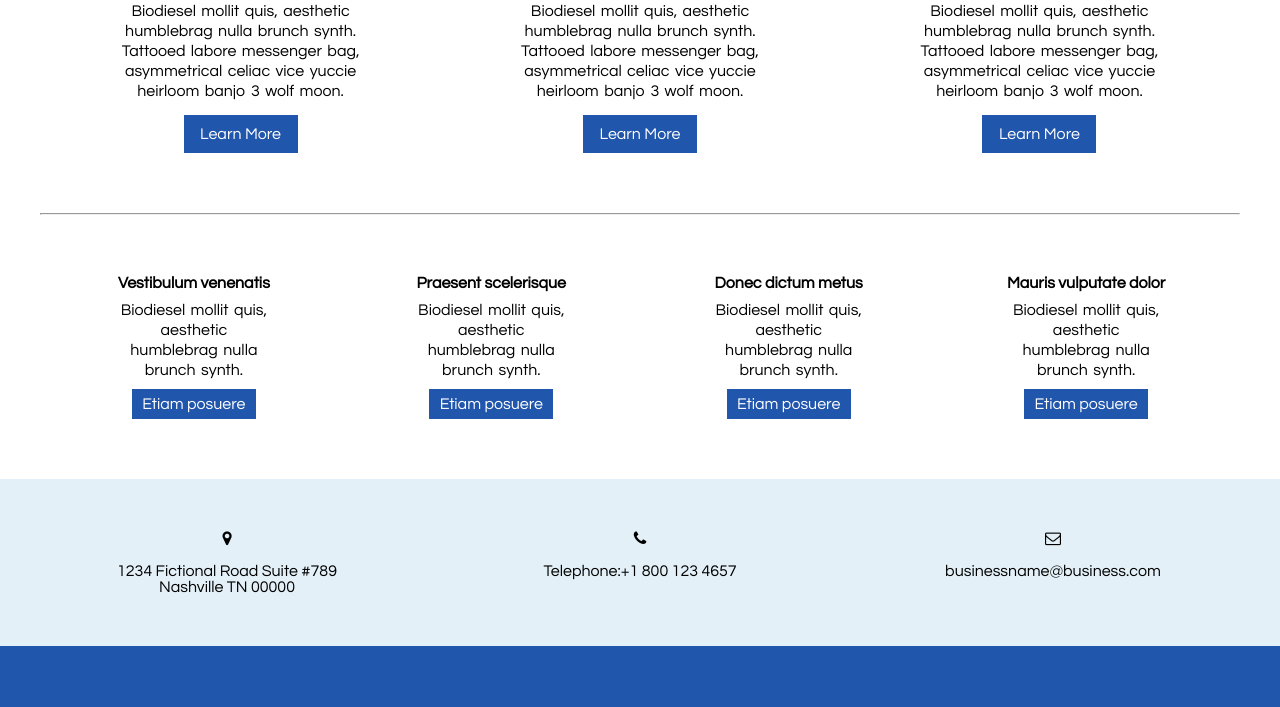
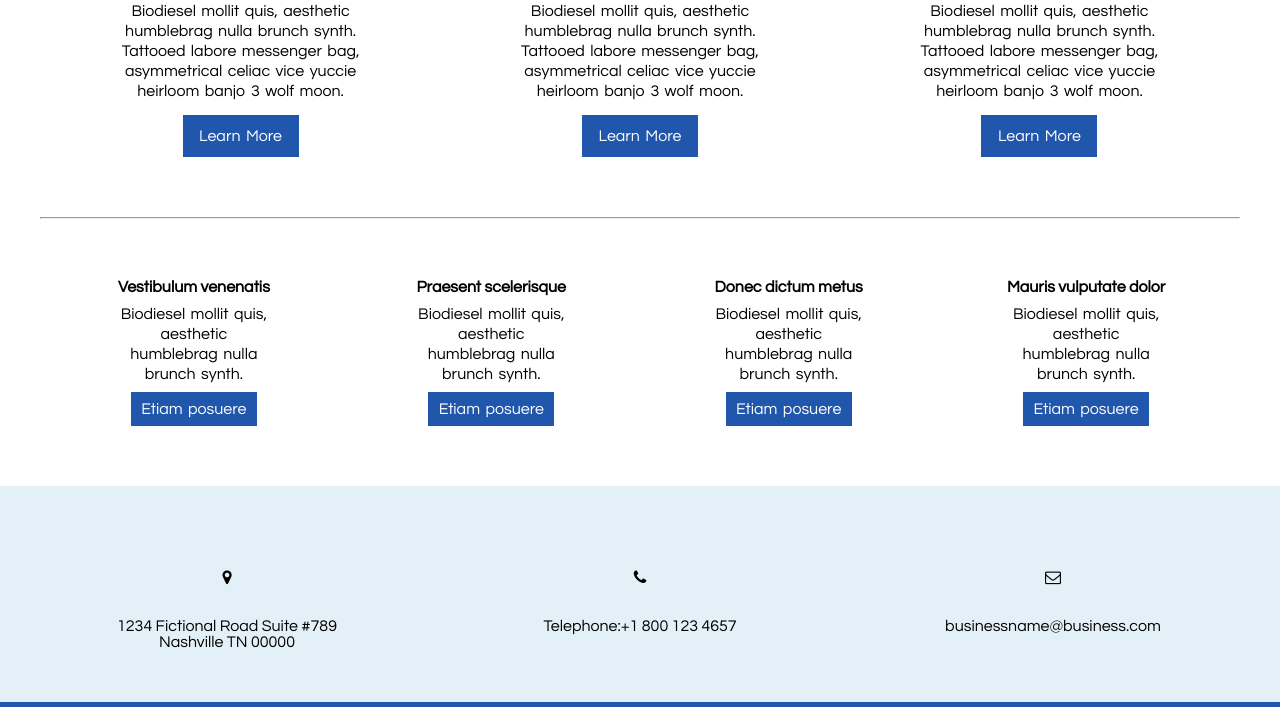
Before and after one commit to laetilu/challenge4, a plain HTML site: page index.html in a window 1280 px wide. Shown: the part 1153-1860 px from the top of the page. Drawn offline with Linux system fonts and the light colour scheme.

Commit message:
finalisation challenge4

```diff
--- a/index.html
+++ b/index.html
@@ -6,6 +6,7 @@
     <link rel="stylesheet" type="text/css" href="style.css" />
     <link href="http://fonts.googleapis.com/css?family=Source+Sans+Pro:200,300,400,600,700,900|Quicksand:400,700|Questrial" rel="stylesheet" />
     <link rel="stylesheet" href="https://maxcdn.bootstrapcdn.com/font-awesome/4.5.0/css/font-awesome.min.css">
+    <meta name="viewport" content="width=device-width, initial-scale=1">
   </head>
   <body>
     <header>
@@ -37,20 +38,20 @@
         <article>
           <h3>Maecenas luctus</h3>
           <p>Biodiesel mollit quis, aesthetic humblebrag nulla brunch synth. Tattooed labore messenger bag, asymmetrical celiac vice yuccie heirloom banjo 3 wolf moon.</p>           <div id="button">
-            <button class="bouton"><a href="#">Learn More</a></button>
+            <p class="bouton"><a href="#">Learn More</a></p>
           </div>
         </article>
         <article>
           <h3>Integer gravida</h3>
           <p>Biodiesel mollit quis, aesthetic humblebrag nulla brunch synth. Tattooed labore messenger bag, asymmetrical celiac vice yuccie heirloom banjo 3 wolf moon.</p>          <div id="button">
-            <button class="bouton"><a href="#">Learn More</a></button>
+            <p class="bouton"><a href="#">Learn More</a></p>
           </div>
         </article>
         <article>
           <h3>Praesent mauris</h3>
           <p>Biodiesel mollit quis, aesthetic humblebrag nulla brunch synth. Tattooed labore messenger bag, asymmetrical celiac vice yuccie heirloom banjo 3 wolf moon.</p>
           <div id="button">
-            <button class="bouton"><a href="#">Learn More</a></button>
+            <p class="bouton"><a href="#">Learn More</a></p>
           </div>
         </article>
       </section>
@@ -61,28 +62,28 @@
           <h4>Vestibulum venenatis</h4>
           <p>Biodiesel mollit quis, aesthetic humblebrag nulla brunch synth.</p>
           <div id="button">
-            <button class="bouton"><a href="#">Etiam posuere</a></button>
+            <p class="bouton"><a href="#">Etiam posuere</a></p>
           </div>
         </article>
         <article>
           <h4>Praesent scelerisque</h4>
           <p>Biodiesel mollit quis, aesthetic humblebrag nulla brunch synth.</p>
           <div id="button">
-            <button class="bouton"><a href="#">Etiam posuere</a></button>
+            <p class="bouton"><a href="#">Etiam posuere</a></p>
           </div>
         </article>
         <article>
           <h4>Donec dictum metus</h4>
           <p>Biodiesel mollit quis, aesthetic humblebrag nulla brunch synth.</p>
           <div id="button">
-            <button class="bouton"><a href="#">Etiam posuere</a></button>
+            <p class="bouton"><a href="#">Etiam posuere</a></p>
           </div>
         </article>
         <article>
           <h4>Mauris vulputate dolor</h4>
           <p>Biodiesel mollit quis, aesthetic humblebrag nulla brunch synth.</p>
           <div id="button">
-            <button class="bouton"><a href="#">Etiam posuere</a></button>
+            <p class="bouton"><a href="#">Etiam posuere</a></p>
           </div>
         </article>
       </section>
@@ -91,22 +92,20 @@
 
     <div class="info">
       <div id="map">
-          <p><i class="fa fa-map-marker"></i></p>
-          <br>
+          <p class="fainfo"><i class="fa fa-map-marker"></i></p>
           <p>1234 Fictional Road Suite #789<br>Nashville TN 00000</p>
       </div>
 
       <div>
-      <p><i class="fa fa-phone"></i></p>
-      <br>
+      <p class="fainfo"><i class="fa fa-phone"></i></p>
       <p>Telephone:+1 800 123 4657</p>
       </div>
 
       <div>
-      <p><i class="fa fa-envelope-o"></i></p>
-      <br>
+      <p class="fainfo"><i class="fa fa-envelope-o"></i></p>
       <p>businessname@business.com</p>
       </div>
+
     </div>
 
     <footer>
--- a/style.css
+++ b/style.css
@@ -19,11 +19,22 @@ body {
   main {
     text-align: center;
   }
+  .info {
+    display:block;
+    word-wrap: break-word;
+  }
+  nav {
+
+  font-size: 0.6em;
+  }
+  /*article {
+    display:block;
+  }*/
 }
 header{
   background-color:#2056ac;
   padding:7%;
-  width: 1300px;
+  max-width: 1300px;
   margin:auto;
   text-align: center;
 }
@@ -75,7 +86,7 @@ ul li a{
   padding:15px;
   width: 33%;
 }
-a:hover{
+nav a:hover{
   color:#2056ac;
   background-color: #ffffff;
   padding: 10% 10% 35% 10%;
@@ -110,6 +121,7 @@ img {
   padding-left: 6%;
   padding-right: 6%;
 
+
 }
 .bouton a{
   text-decoration: none;
@@ -118,7 +130,8 @@ img {
 .info {
 
   background-color: #E3F0F7;
-  max-width: 1300px
+  max-width: 1300px;
+
 }
 .info div {
   display: inline-block;
@@ -128,7 +141,9 @@ img {
   padding: 4%;
   vertical-align: top;
 }
-
+.fainfo{
+  padding:2em;
+}
 article section p {
   display:inline-block;
   word-spacing: 0.125em;
```
